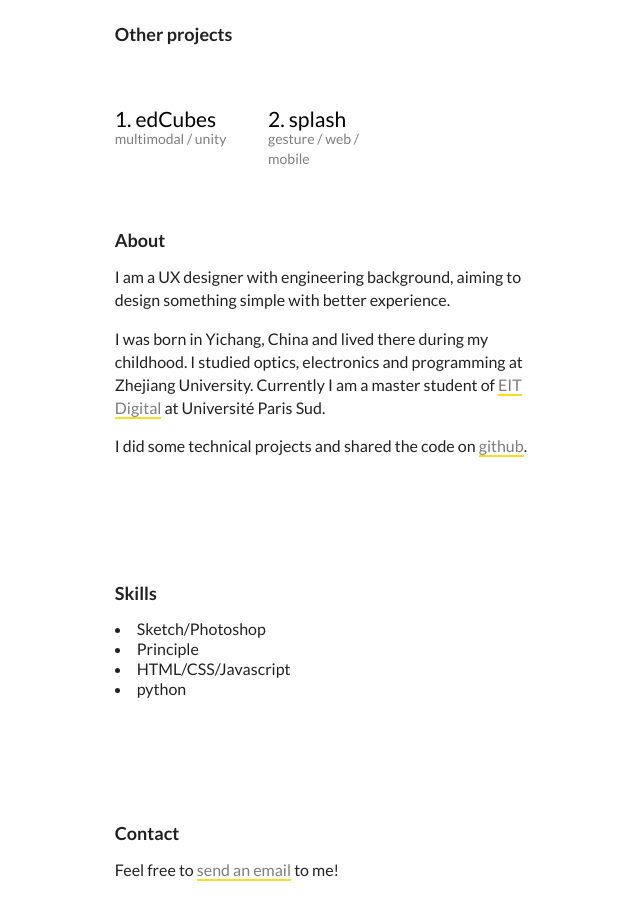
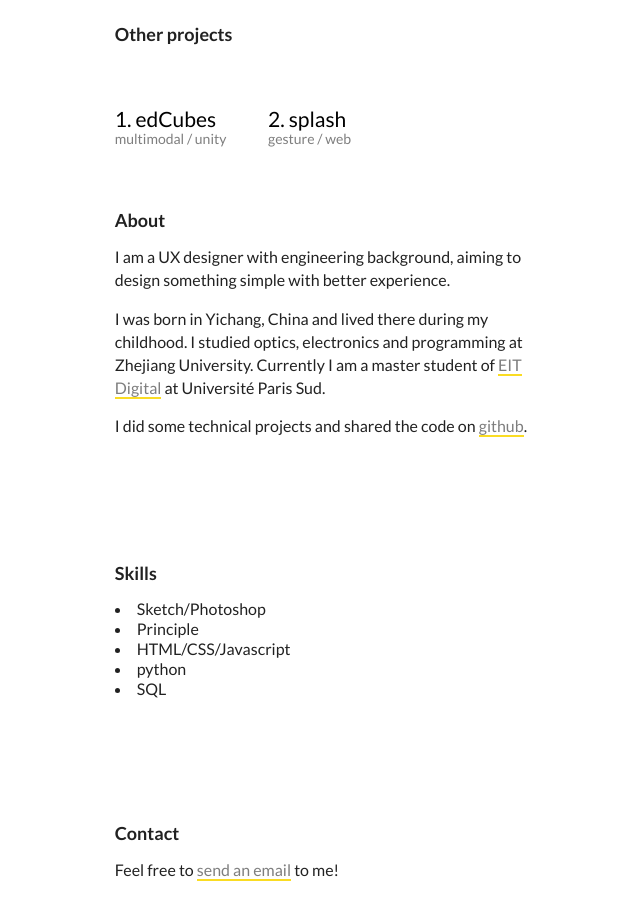
Before and after one commit to cinna-zju/cinna-zju.github.io, a website: page index.html in a window 1280 px wide. Shown: the part 680-1579 px from the top of the page, without its empty margins (294-934 px from the left). Drawn offline with nearby package versions, Linux system fonts and the light colour scheme.

Commit message:
edit index

```diff
--- a/index.html
+++ b/index.html
@@ -122,7 +122,7 @@
                 <div>
                   <a style="display: block; color: #000000" href="./splash.pdf">
                     <div class="proj">2. splash</div>
-                    <div class="catogory">gesture / web / mobile</div>
+                    <div class="catogory">gesture / web</div>
 
                   </a>
                 </div>
@@ -157,6 +157,7 @@
             <li>Principle</li>
             <li>HTML/CSS/Javascript</li>
             <li>python</li>
+            <li>SQL</li>
           </div>
         </div>
 
```
